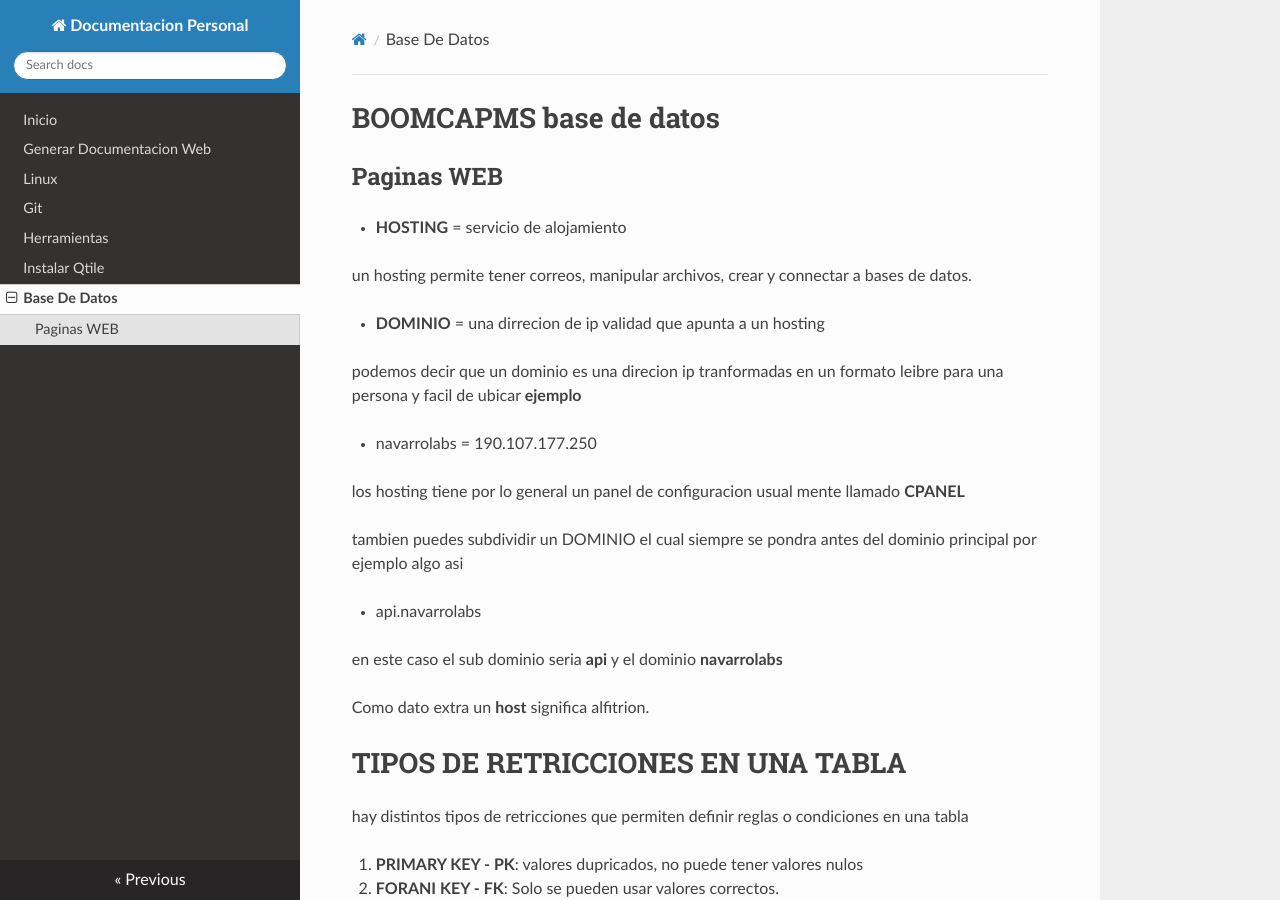
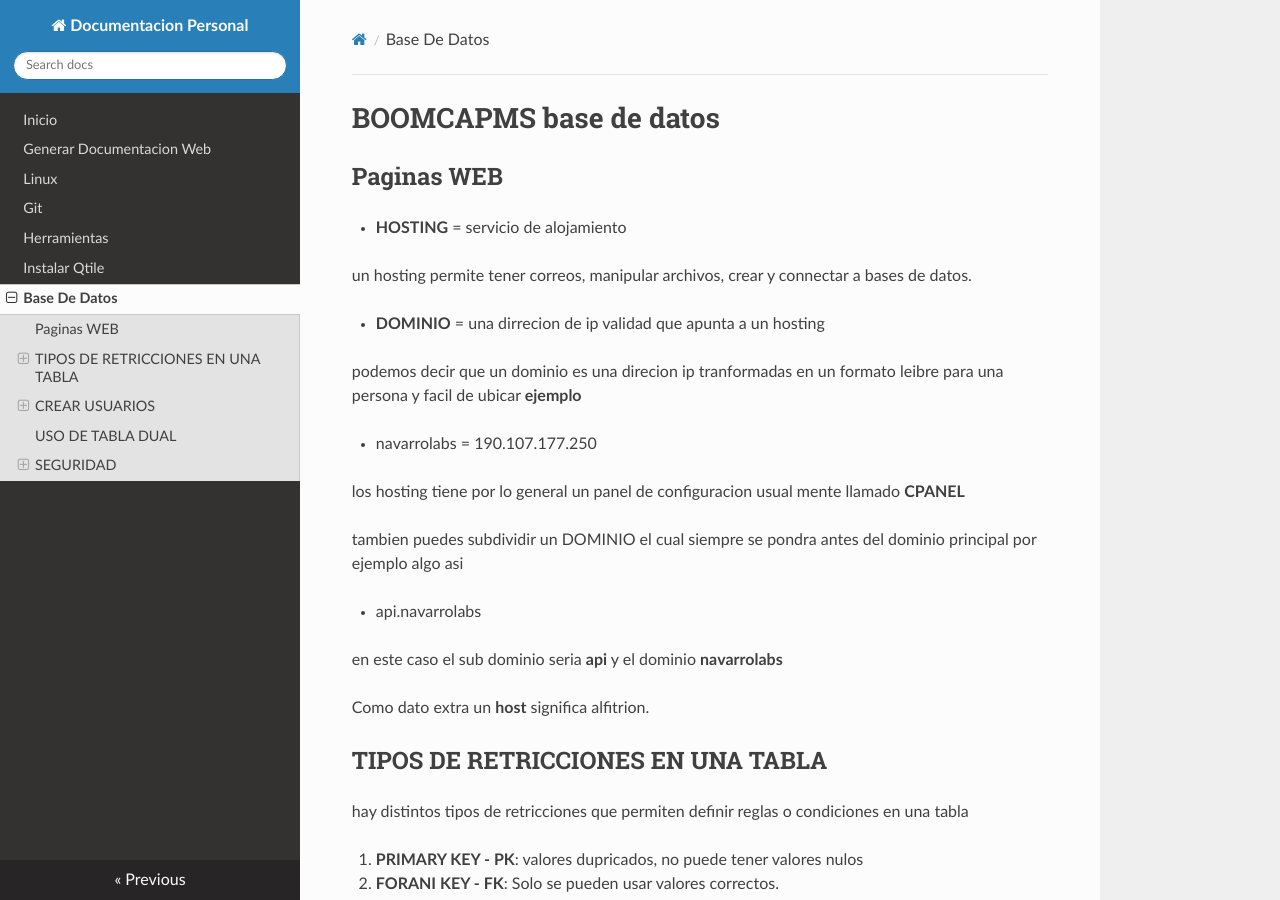
Before and after one commit to KiroKHS/DocInfo, an MkDocs documentation site: the page built from docs/basedatos.md, in a window 1280 px wide and 900 px high. Built offline with MkDocs 1.6.1, drawn with Linux system fonts in a browser that asks for light colours; nearby versions of some CDN libraries.

Commit message:
ajustes de titulo

`````diff
--- a/docs/basedatos.md
+++ b/docs/basedatos.md
@@ -25,7 +25,7 @@ en este caso el sub dominio seria **api** y el dominio **navarrolabs**
 
 Como dato extra un **host** significa alfitrion.
 
-# TIPOS DE RETRICCIONES EN UNA TABLA
+## TIPOS DE RETRICCIONES EN UNA TABLA
 
 hay distintos tipos de retricciones que permiten definir reglas o condiciones en una tabla
 
@@ -38,7 +38,7 @@ hay distintos tipos de retricciones que permiten definir reglas o condiciones en
 algunos ya los abras visto al crear una tabla como el not null que es muy utilizado
 pero por ejemplo un chek permite crear reglas de negocio como que un sueldo no pueda ser inferior a un numero.
 
-## NDS native dynamic sql
+### NDS native dynamic sql
 
 es usar sql de forma dinamica e nque el que suas procedimiento que recive parametros
 
@@ -46,7 +46,7 @@ por ejemplo una funcion que te permite eliminar una tabla en la que te pide como
 de esta forma puedes ahorrar algunos trabajos como tambien evitar posible injecciones de datos. ya que no sabes como es el codigo
 pero si sabes cual es la funcion.
 
-## NOMBRES PARA UN ADMIN
+### NOMBRES PARA UN ADMIN
 
 por lo general un admin adquiere los siguientes nombres
 
@@ -57,12 +57,12 @@ por lo general un admin adquiere los siguientes nombres
 
 ROL es un conjunto de privilegios
 
-## roles general mente usado
+### roles general mente usado
 - **CONNECT** = crear sesiones, conectarse a usuarios , comunicacion
 - **RESOURCE** = acceder al espacio fisico, a las tablas y otros objetos
 
 
-# CREAR USUARIOS
+## CREAR USUARIOS
 ````sql
 --crear usuario
 CREATE USER NNAVARRO IDENTIFIED BY "12345"
@@ -75,7 +75,7 @@ GRANT CREATE SESSION TO NNAVARRO;
 GRANT RESOURCE TO NNAVARRO;
 
 ````
-## CREAR TABLAS
+### CREAR TABLAS
 ``` sql
 CREATE TABLE tbl_usuario(
     id_usuario NUMBER NOT NULL,
@@ -86,12 +86,12 @@ CREATE TABLE tbl_usuario(
     PRIMARY KEY (id_usuario)
 );
 ```
-## CREAR SECUENCIAS
+### CREAR SECUENCIAS
 ```sql
 CREATE SEQUENCE seq_usuario START WITH 100
 INCREMENT BY 10;
 ```
-## INSERCION DE DATOS CON SECUENCIAS
+### INSERCION DE DATOS CON SECUENCIAS
 ```sql
 INSERT INTO tbl_usuario VALUES(SEQ_USUARIO.nextval,20114257,'0','Alan','Brito');
 ```
@@ -106,29 +106,29 @@ SELECT
 FROM
     dual;
 ```
-# SEGURIDAD
-## CONCEDER PRIVILEGIOS DE OBJETOS
+## SEGURIDAD
+### CONCEDER PRIVILEGIOS DE OBJETOS
 ``` sql
 GRANT SELECT ON IBILBAO.TBL_COMUNA TO NNAVARRO;
 GRANT DELETE ON IBILBAO.TBL_USUARIO TO NNAVARRO;
 GRANT UPDATE ON IBILBAO.TBL_USUARIO TO NNAVARRO;
 ```
-## CONCEDER PRIVILEGIOS DE SISTEMA
+### CONCEDER PRIVILEGIOS DE SISTEMA
 ```sql
 GRANT CREATE SESSION TO "IBILBAO";
 GRANT CREATE ANY TABLE TO NNAVARRO;
 
 ```
-## CONCEDER ROLES
+### CONCEDER ROLES
 ```sql
 GRANT CONNECT TO NNAVARRO;
 ```
 
-## REVOCAR PRIVILEGIOS DE OBJETOS
+### REVOCAR PRIVILEGIOS DE OBJETOS
 ```sql
 REVOKE SELECT ON IBILBAO.TBL_USUARIO FROM NNAVARRO;
 ```
-## REVOCAR PRIVILEGIOS DE SISTEMA
+### REVOCAR PRIVILEGIOS DE SISTEMA
 ```sql
 REVOKE CREATE ANY TABLE FROM NNAVARRO;
 ```
`````
